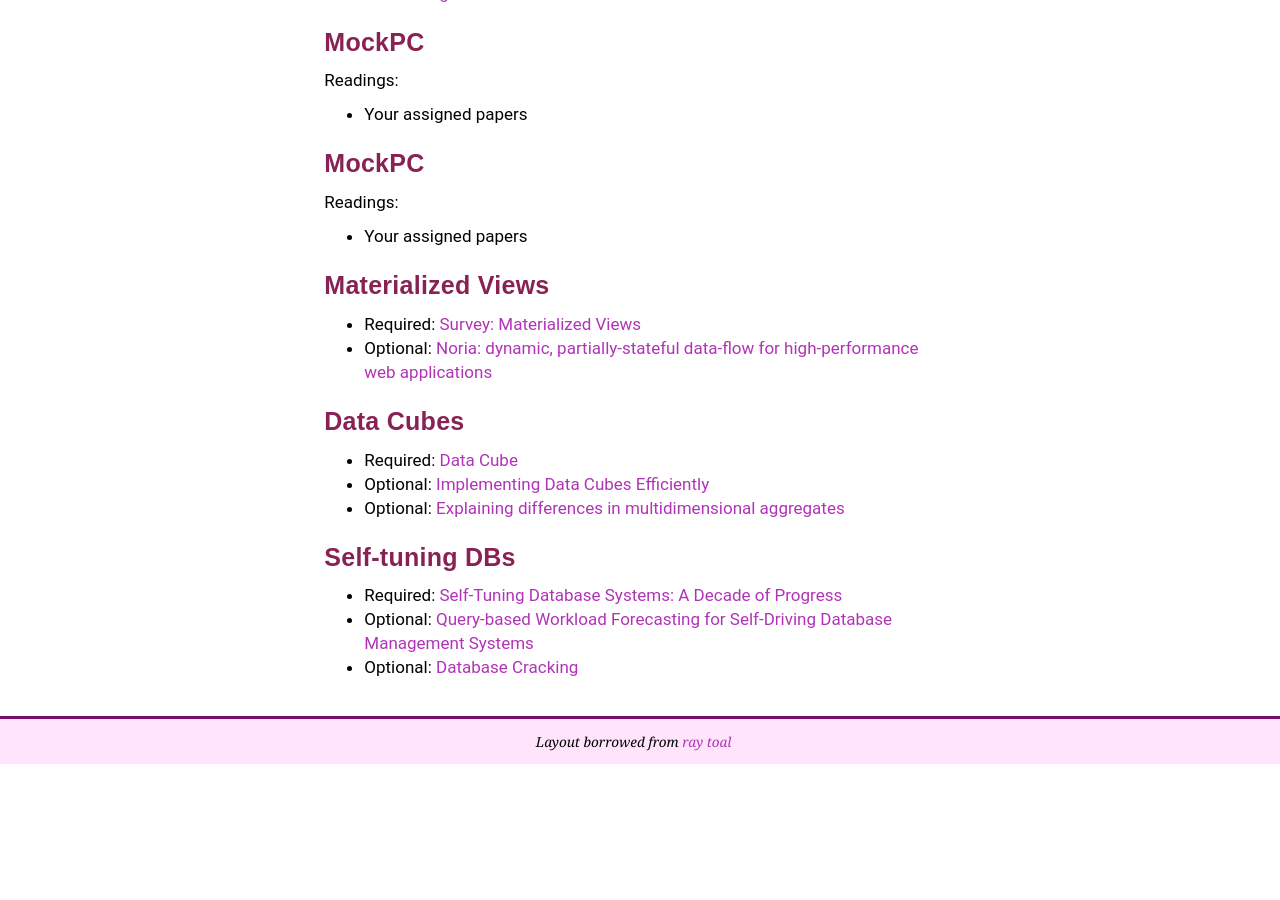
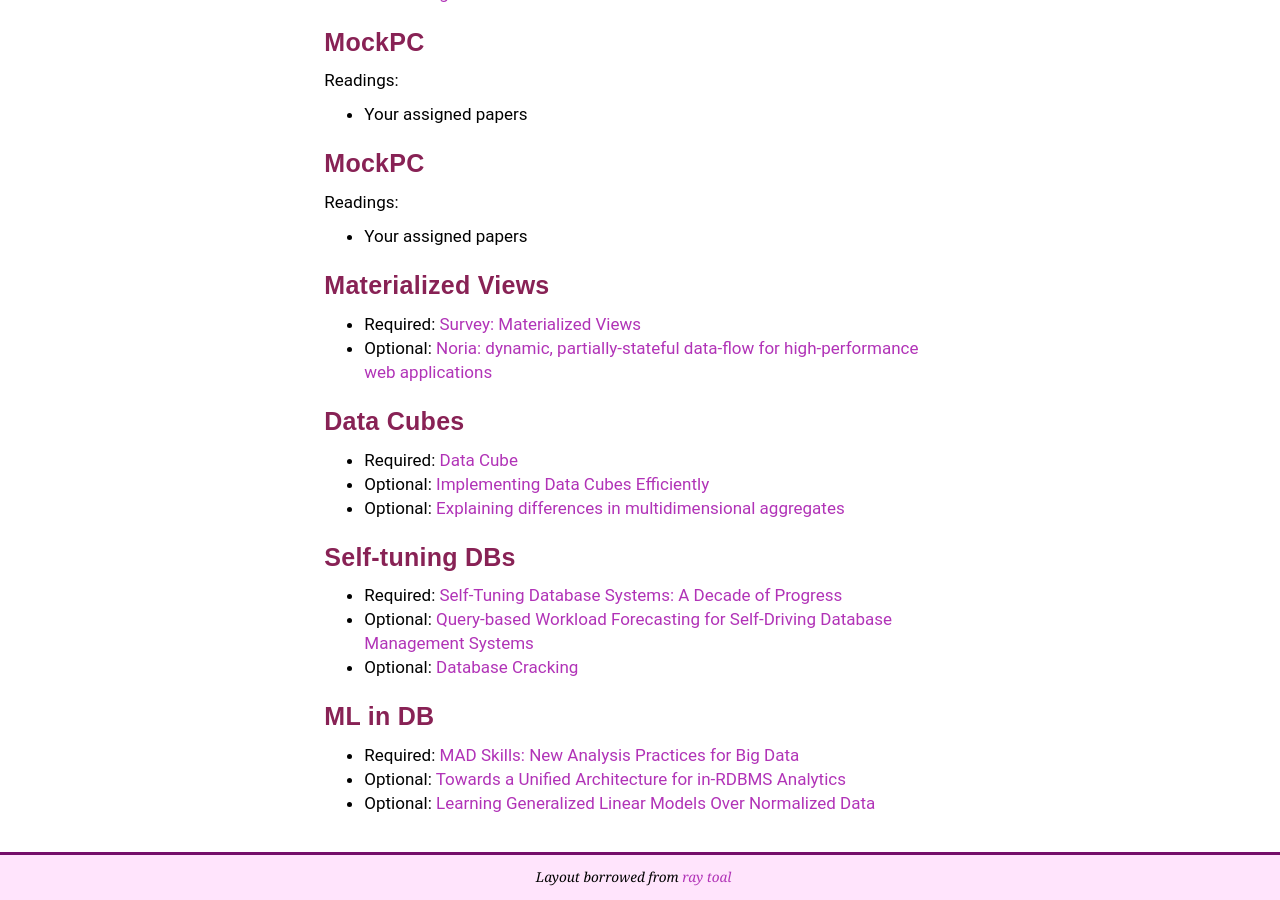
Before and after one commit to wzao1515/w6113.github.io, a Jekyll site: the page built from reviews.md, in a window 1280 px wide and 900 px high, scrolled down 4805 px. Built offline with Jekyll 4.4.1, drawn with Linux system fonts in a browser that asks for light colours; our own code applies the rules of GitHub Pages for plain Markdown files; before the commit the page ends 5569 px from its top, so only the background shows below that.

Commit message:
updated website

```diff
--- a/reviews.md
+++ b/reviews.md
@@ -267,3 +267,11 @@ Readings:
 * Required: [Self-Tuning Database Systems: A Decade of Progress ](./files/papers/selftuning-chaudhuri-vldb07.pdf)
 * Optional: [Query-based Workload Forecasting for Self-Driving Database Management Systems](https://www.cs.cmu.edu/~dvanaken/papers/forecasting-sigmod18.pdf)
 * Optional: [Database Cracking](https://stratos.seas.harvard.edu/files/IKM_CIDR07.pdf)
+
+
+<a name='lec24' />
+### ML in DB
+
+* Required: [MAD Skills: New Analysis Practices for Big Data](http://db.cs.berkeley.edu/papers/vldb09-madskills.pdf)
+* Optional: [Towards a Unified Architecture for in-RDBMS Analytics](https://cs.stanford.edu/people/chrismre/papers/bismarck.pdf)
+* Optional: [Learning Generalized Linear Models Over Normalized Data](http://pages.cs.wisc.edu/~jignesh/publ/GLMs-over-joins.pdf)
```
